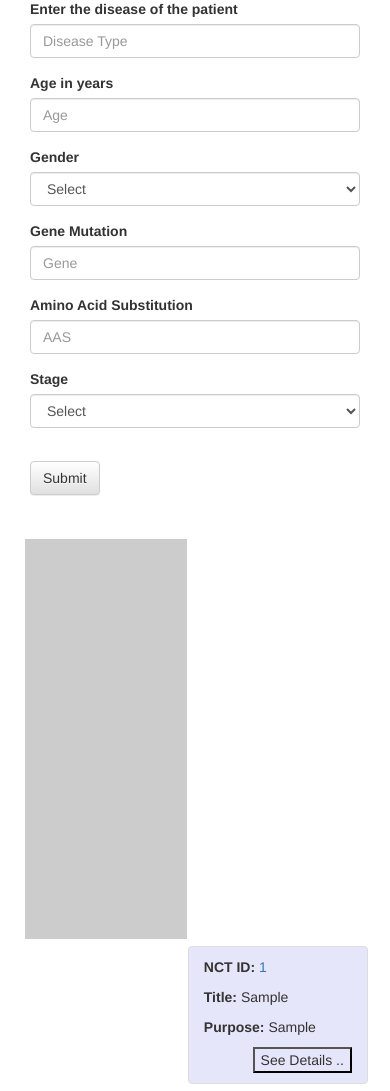
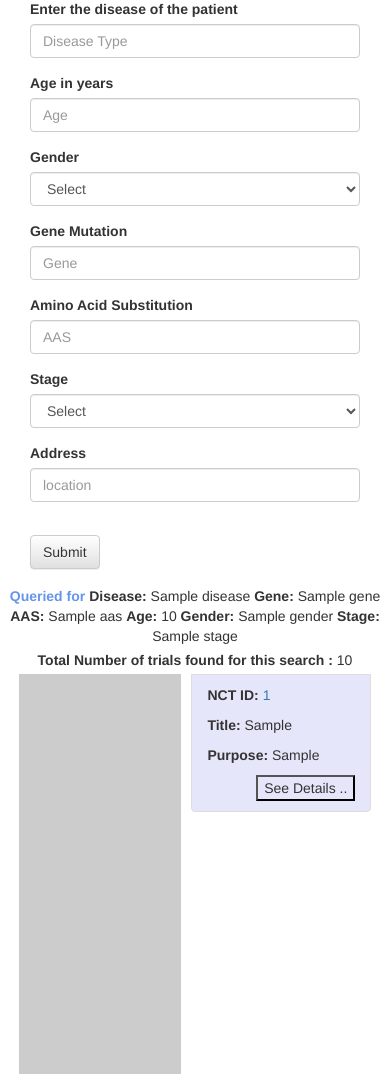
Before and after one commit to joseph30003/pten_v1, a Django app: template trialmatch/templates/trialmatch/searchResults.html in a window 390 px wide. Shown: the part 198-1289 px from the top of the page. Run offline with Django 3.2, Linux system fonts and the light colour scheme; the template is opened without the code that fills it: most values are stand-ins (such as "Sample title", 1, 10 or a date in 2020); some libraries are stand-ins or nearby versions.

Commit message:
adding the marker and search query

```diff
--- a/trialmatch/static/css/custom.css
+++ b/trialmatch/static/css/custom.css
@@ -25,7 +25,7 @@
 
 #map{
 
-	margin-top: 30px;
+	margin-top:1%;
 
 	height: 400px;
 	background-color: #CCC;
--- a/trialmatch/templates/trialmatch/searchResults.html
+++ b/trialmatch/templates/trialmatch/searchResults.html
@@ -18,6 +18,24 @@ mark {
 	  mapTypeId: google.maps.MapTypeId.ROADMAP
 	}
 	var map = new google.maps.Map(mapCanvas, mapOptions)
+
+  	geocoder = new google.maps.Geocoder();
+  	var address = '{{address}}'
+  	geocoder.geocode( { 'address': address}, function(results, status) {
+      	if (status == google.maps.GeocoderStatus.OK) {
+        		map.setCenter(results[0].geometry.location);
+        		var marker = new google.maps.Marker({
+            		map: map,
+            		position: results[0].geometry.location
+       		});
+      	} else {
+        		/* alert("Geocode was not successful for the following reason: " + status); */
+        		var marker = new google.maps.Marker({
+     			position: new google.maps.LatLng(41.0852969, -73.8097434),
+     			map: map
+     		});
+     	     }
+    	});
   }
 
   google.maps.event.addDomListener(window, 'load', initialize);
@@ -26,19 +44,45 @@ mark {
 
 
 <body>
+<div style="text-align:center;">
+
+<div style="margin-top:1% ;margin-bottom:1%   "><b style="color:cornflowerblue">Queried for </b>
+{% if disease %}
+	<b>Disease: </b> {{disease}}
+{% endif %}
+{% if gene %}
+	<b>Gene: </b>{{gene}}
+{% endif %}
+{% if aas %}
+	<b>AAS: </b>{{aas}}
+{% endif %}
+{% if age %}
+	<b>Age: </b>{{age}}
+{% endif %}
+{% if gender and gender != "Select" %}
+	<b>Gender: </b>{{gender}}
+{% endif %}
+{% if stage and stage != "Select" %}
+	<b>Stage: </b>{{stage}}
+{% endif %}
+
+</div>
+<div style="margin-top:1% ;  "><b>Total Number of trials found for this search : </b>{{total}}</div></div>
 <div class="container-fluid" >
-<div  id="map" style=" float:left; width:45%; margin-left:10px;"></div>
-<div class="list-group" >
+<div  id="map" style=" float:left; width:45%; margin-left:1%"></div>
+
 
 
 {% for i in records %}
 
-<div  class="list-group-item" style="cursor:pointer; background-color:lavender;  width:50%; margin: 2%; float:right;" type ="submit">
+<div  class="list-group-item" style="cursor:pointer; background-color:lavender;  width:50%;margin-left: 1%; margin-right:1%;margin-bottom:1%;  margin-top:1%; float:right;" type ="submit">
 
 
 		<p><b>NCT ID:  </b><a target="_blank" href="https://clinicaltrials.gov/ct2/show/{{ i.id }}"> {{ i.id }} </a></p>
 	   	<p><b>Title:  </b>{% if i.highlight.official_title.0 %}
 	   	{{  i.highlight.official_title.0  | truncatewords:30 |safe }}
+	   	{% elif i.highlight.brief_title.0 %}
+	   	{{ i.highlight.brief_title.0 | truncatewords:30 | safe}}
 	   	{% elif i.source.official_title %}
 	   	{{ i.source.official_title | truncatewords:30 }}
 	   	{% else %}
@@ -52,13 +96,14 @@ mark {
 	   	<form name="formName" action="/trialmatch/trialpage/" method ="get" >
 		{% csrf_token %}
 		<input type="hidden" name="rec" value={{ i.id }} >
-		<input type="submit" value="See Details .." style="background: transparent; float:right;" >
+		<input type="hidden" name="records" value={{ i.records }} >
+		<input type="submit"  value="See Details .." style="background: transparent; float:right;" >
 		</form>
 
 
     </div>
 
 	{% endfor %}
-</div>
+
 </body>
 </html>
--- a/trialmatch/templates/trialmatch/trial_list.html
+++ b/trialmatch/templates/trialmatch/trial_list.html
@@ -65,6 +65,12 @@
 				</select>
 			</div>
 		</div>
+		<div class="form-group">
+			<div class="col-md-2">
+				<label for="exampleInputLocation">Address</label>
+				<input type="text" class="form-control" id="address" placeholder="location" name="address">
+			</div>
+		</div>
 
 		<div class="col-md-2">
 		<div class="buttonsub">
--- a/trialmatch/templates/trialmatch/trialpage.html
+++ b/trialmatch/templates/trialmatch/trialpage.html
@@ -30,8 +30,8 @@
 
 <body>
 <div class="container-fluid" >
-<div  id="map" style=" float:left; width:45%; margin-left:10px;"></div>
-<div class="list-group-item" style="background-color:lavender;  width:50%; margin: 2%; float:right;" >
+<div  id="map" style=" float:left; width:45%; margin-left:1%;"></div>
+<div class="list-group-item" style="background-color:lavender;  width:50%; margin-left: 1%; margin-right:1%;margin-bottom:1%;  margin-top:1%; float:right;" >
 
 <p>
 <b>NCT ID:  </b><a target="_blank" href="https://clinicaltrials.gov/ct2/show/{{ rec.id }}"> {{ rec.id }} </a>
```
Also changed, not shown: trialmatch/views.py (+11 -3 lines), 1 other file.
